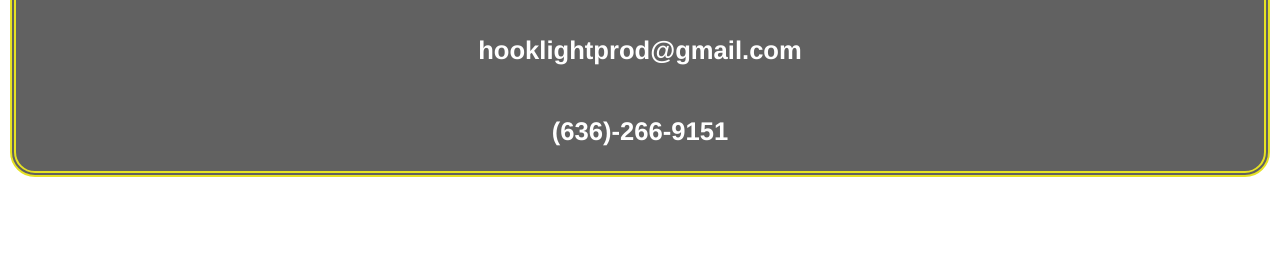
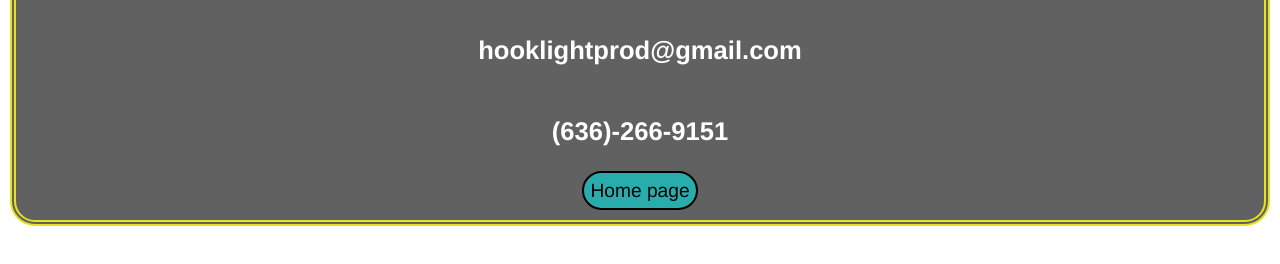
Before and after one commit to IanSutton3000/hooklight-productions, a plain HTML site: page pages/contact.html in a window 1280 px wide. Shown: the part 394-658 px from the top of the page. Drawn offline with Linux system fonts and the light colour scheme.

Commit message:
add return link to contact page

```diff
--- a/pages/contact.html
+++ b/pages/contact.html
@@ -14,6 +14,7 @@
         <h2>James Wacker</h2>
         <h3>hooklightprod@gmail.com</h3>
         <h3>(636)-266-9151</h3>
+        <a id="contact" href="../index.html">Home page</a>
     </div>
 </body>
 </html>
--- a/styles.css
+++ b/styles.css
@@ -52,6 +52,7 @@ body {
     font-size: clamp(15px, 1.5vw, 200px);
     font-weight: 500;
     text-align: center;
+    margin-bottom: 10px;
 }
 a:link#contact, a:visited#contact{
     color: black;
```
